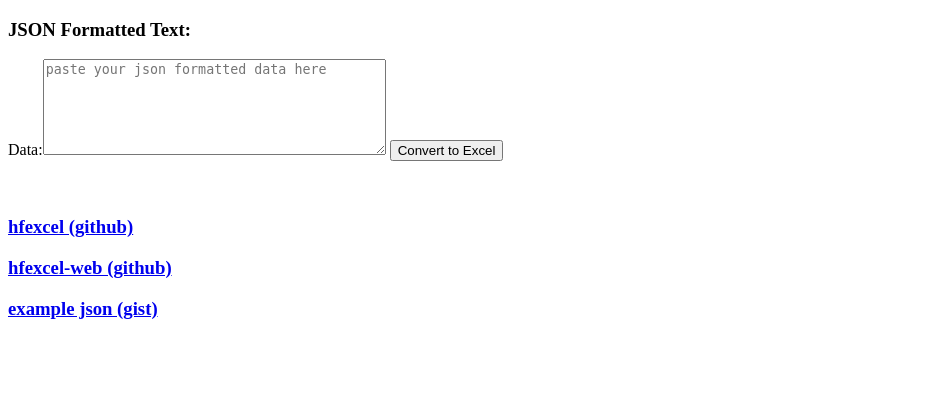
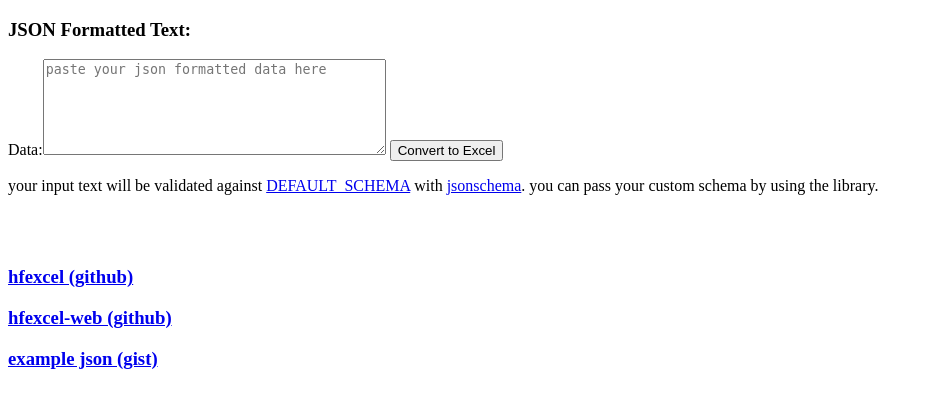
Before and after one commit to ebsaral/hfexcel-web, a Django app: page / in a window 1280 px wide. Shown: the top 408 px of the page, without its empty margins (0-933 px from the left). Run offline with Django 3.2, Linux system fonts and the light colour scheme.

Commit message:
Web: Add link for validation

```diff
--- a/web/templates/index.html
+++ b/web/templates/index.html
@@ -19,6 +19,8 @@
     <input type="submit" value="Convert to Excel" />
 </form>
 
+<p>your input text will be validated against <a href="https://github.com/ebsaral/hfexcel/blob/master/hfexcel/schemas.py#L1" target="_blank">DEFAULT_SCHEMA</a> with <a href="https://github.com/Julian/jsonschema" target="_blank">jsonschema</a>. you can pass your custom schema by using the library.</p>
+
 <br><br>
 
 <p><a href="https://github.com/ebsaral/hfexcel" target='_blank'><h3>hfexcel (github)</h3></a></p>
```
